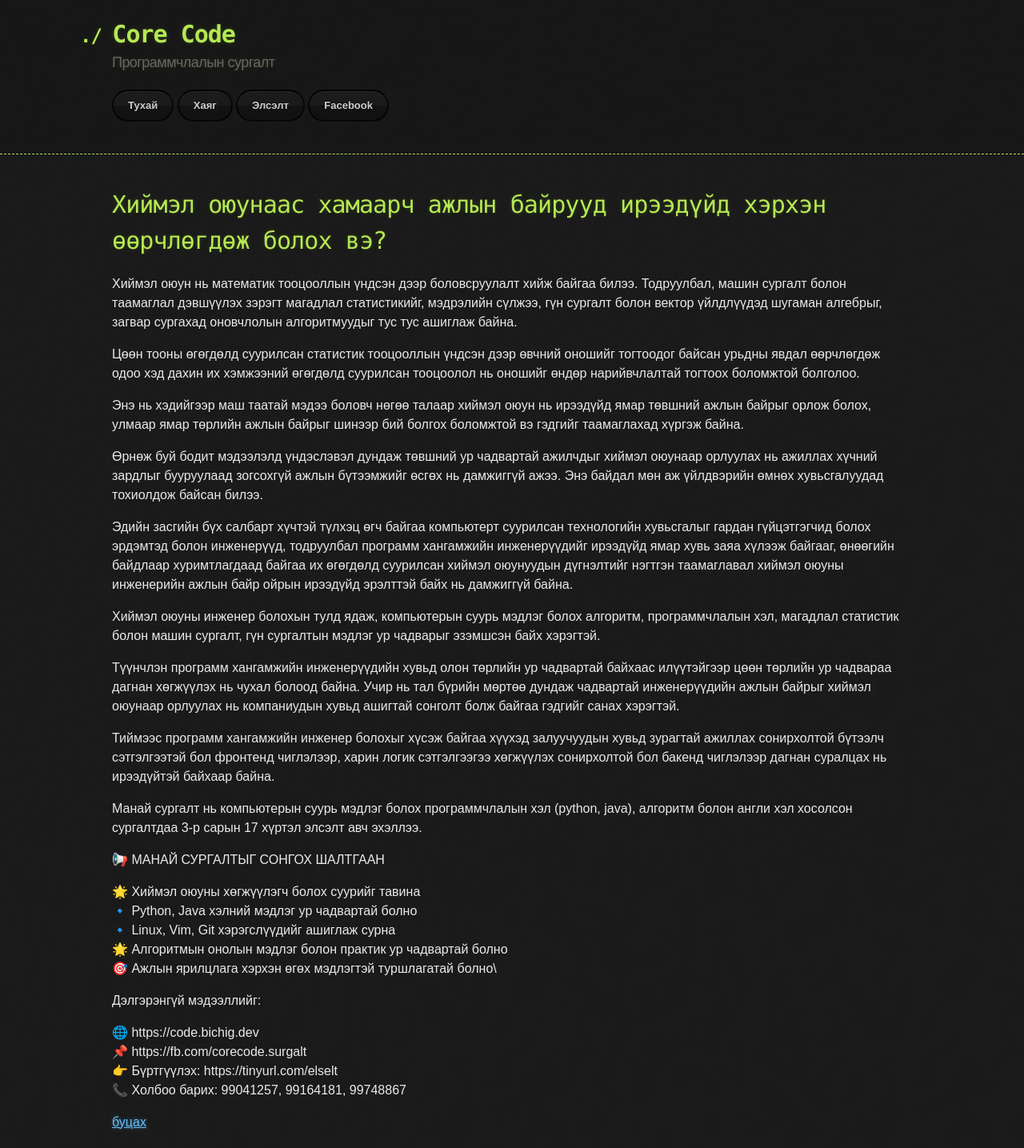
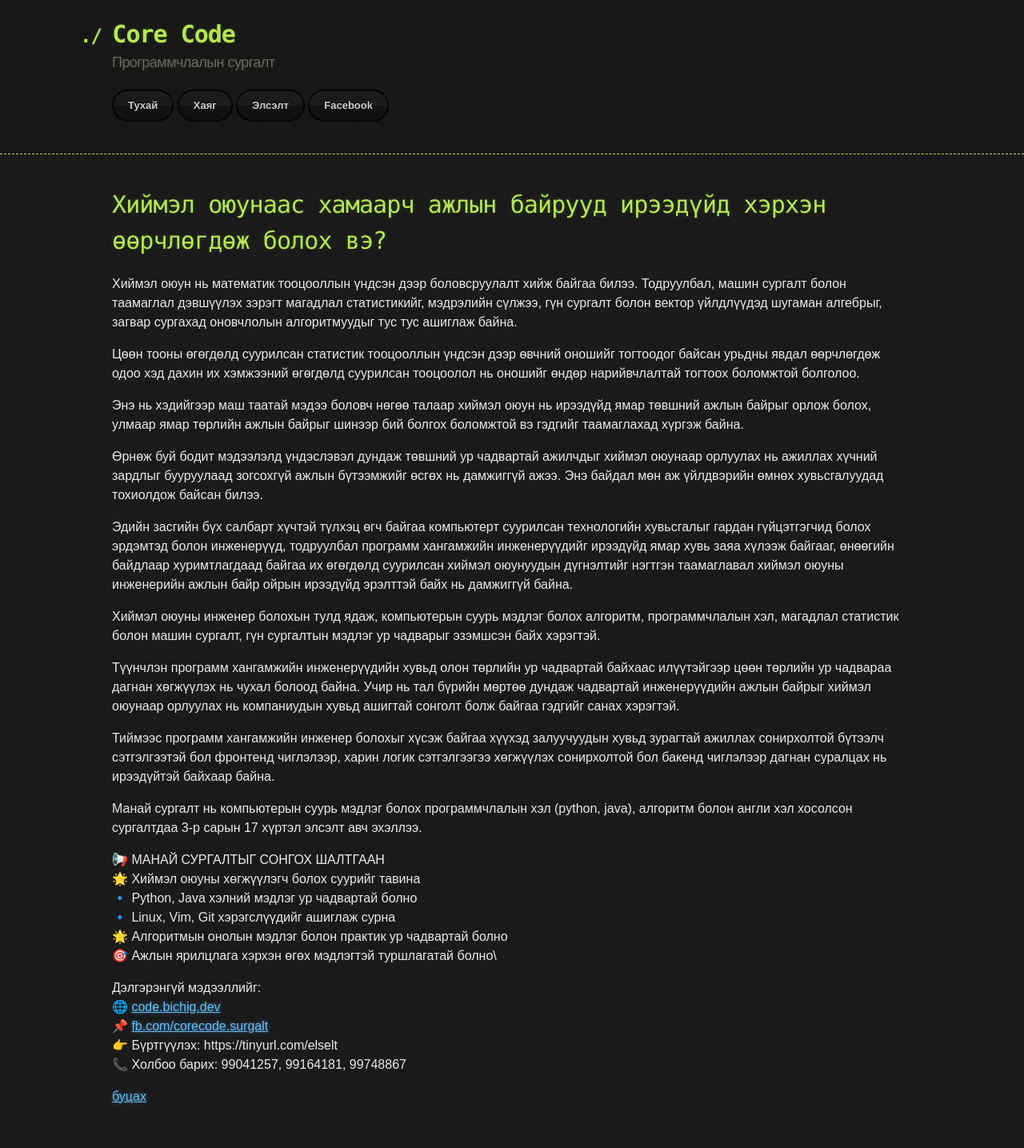
Before and after one commit to ganaatulgaa/corecode, a Jekyll site: the page built from ads.md, in a window 1280 px wide. Shown: the whole page at 80% size. Built offline with Jekyll 4.4.1, drawn with Linux system fonts in a browser that asks for light colours; our own code applies the rules of GitHub Pages for plain Markdown files; after the commit the page ends 1403 px from its top, so only the background shows below that; some of the changed lines change nothing that is shown.

Commit message:
Update ads.md

```diff
--- a/ads.md
+++ b/ads.md
@@ -22,18 +22,16 @@ layout: default
 
 Манай сургалт нь компьютерын суурь мэдлэг болох программчлалын хэл (python, java), алгоритм болон англи хэл хосолсон сургалтдаа 3-р сарын 17 хүртэл элсэлт авч эхэллээ.
 
-📢 МАНАЙ СУРГАЛТЫГ СОНГОХ ШАЛТГААН
-
+📢 МАНАЙ СУРГАЛТЫГ СОНГОХ ШАЛТГААН\
 🌟 Хиймэл оюуны хөгжүүлэгч болох суурийг тавина\
 🔹 Python, Java хэлний мэдлэг ур чадвартай болно\
 🔹 Linux, Vim, Git хэрэгслүүдийг ашиглаж сурна\
 🌟 Алгоритмын онолын мэдлэг болон практик ур чадвартай болно\
 🎯 Ажлын ярилцлага хэрхэн өгөх мэдлэгтэй туршлагатай болно\
 
-Дэлгэрэнгүй мэдээллийг:
-
-🌐 https://code.bichig.dev \
-📌 https://fb.com/corecode.surgalt \
+Дэлгэрэнгүй мэдээллийг:\
+🌐 [code.bichig.dev](https://code.bichig.dev) \
+📌 [fb.com/corecode.surgalt](https://fb.com/corecode.surgalt) \
 👉 Бүртгүүлэх: https://tinyurl.com/elselt \
 📞 Холбоо барих: 99041257, 99164181, 99748867
 
```
